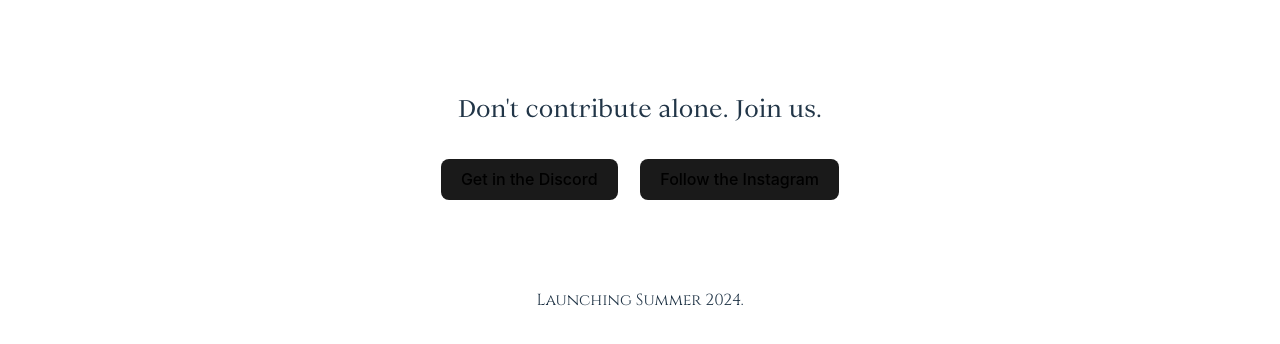
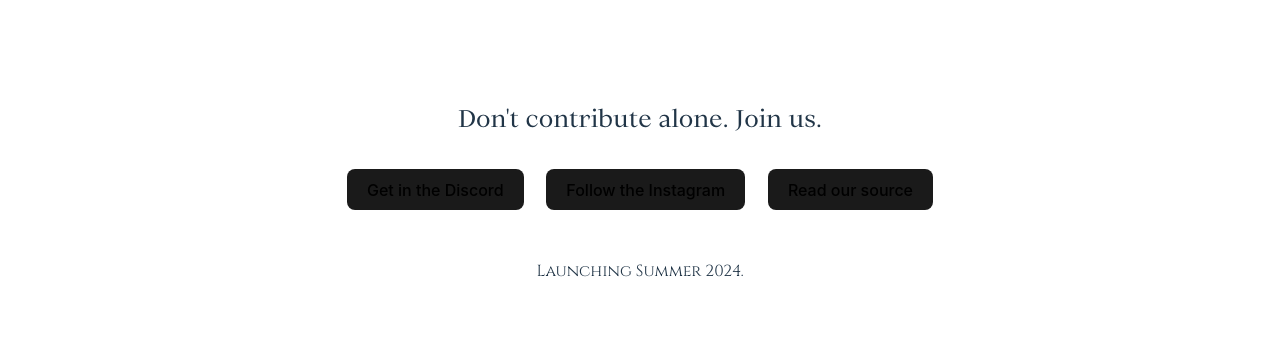
Before and after one commit to theopensourcesociety/theopensourcesociety.github.io, a website built with Vite: page index.html in a window 1280 px wide. Shown: the part 422-766 px from the top of the page. Built offline with nearby package versions, Linux system fonts and the light colour scheme.

Commit message:
Added github link, fixes footer.

```diff
--- a/index.html
+++ b/index.html
@@ -24,10 +24,17 @@
       <button class="button">Follow the Instagram</button>
     </a>
   </div>
+  <div class="github">
+    <a href="https://github.com/theopensourcesociety">
+    <button class="button">Read our source</button>
+  </a>
+</div>
     </div>
   </div>
+  <div class="bottom">
     <footer class="footer">
       Launching Summer 2024.
     </footer>
+  </div>
   </body>
 </html>
--- a/style.css
+++ b/style.css
@@ -22,9 +22,11 @@ a:hover {
   color: #535bf2;
 }
 
+
 body {
   margin: 0;
   display: flex;
+  flex-direction: column;
   align-items: center;
   justify-content: center;
   flex-direction: column;
@@ -107,15 +109,19 @@ h1 {
   padding-right: 1.4em;
 }
 
+.instagram {
+  padding-right: 1.4em;
+}
+
 .page {
   min-height: 100%;
   margin-bottom: 25px;
 }
 
 .footer {
-  padding-top: 3.5rem;
-  bottom: 0;
+
   height: 25px;
+  text-align: center;
   font-weight: 29;
   font-family: Cinzel;
 }
@@ -131,6 +137,14 @@ h1 {
   cursor: progress;
   transition: border-color 0.75s;
 }
+
+.bottom {
+  padding: 17px 0 18px 0;
+  text-align: center;
+  width: 100%;
+  bottom: 0px;
+}
+
 button:hover {
   border-color: #646cff;
 }
```
